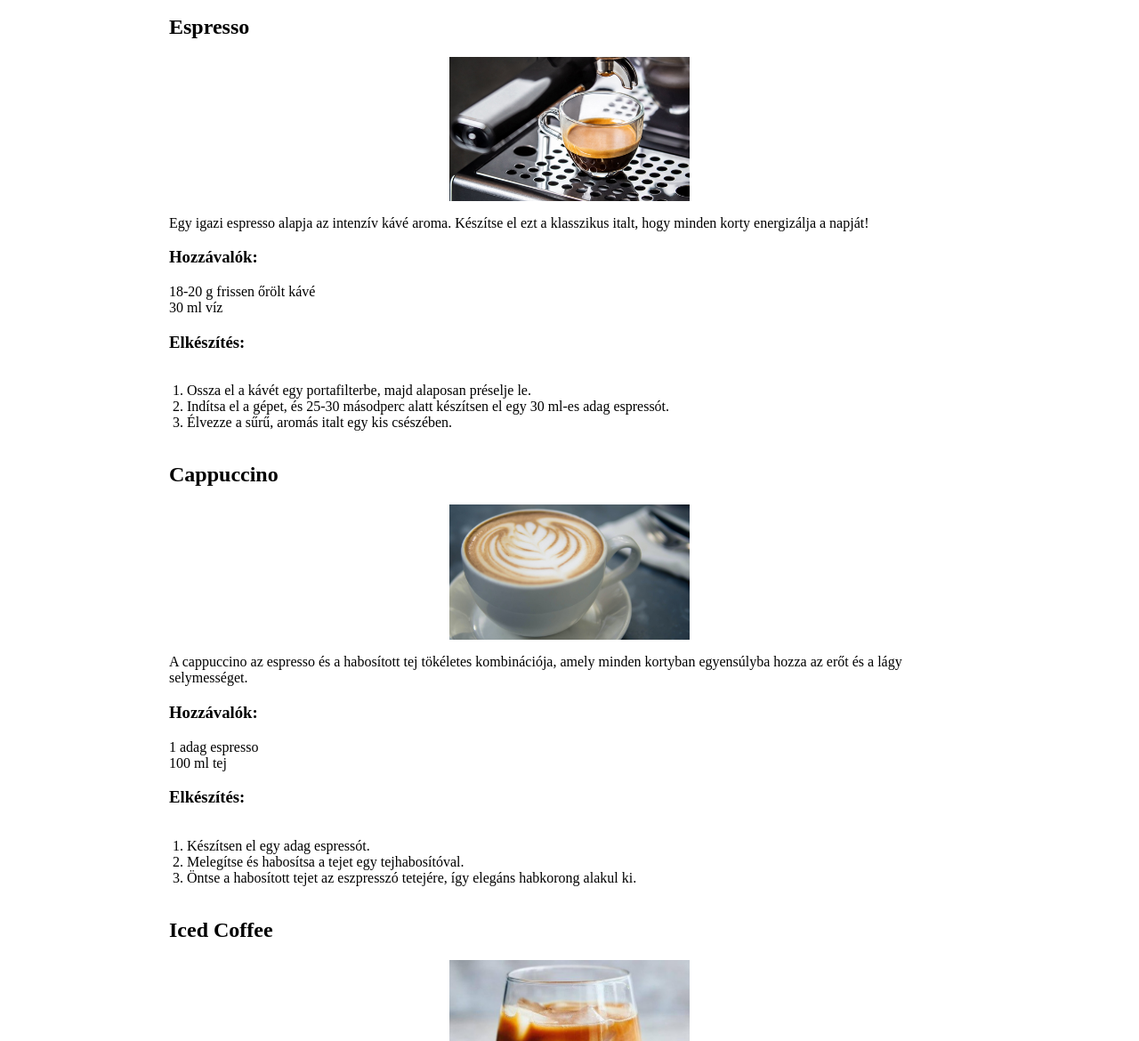
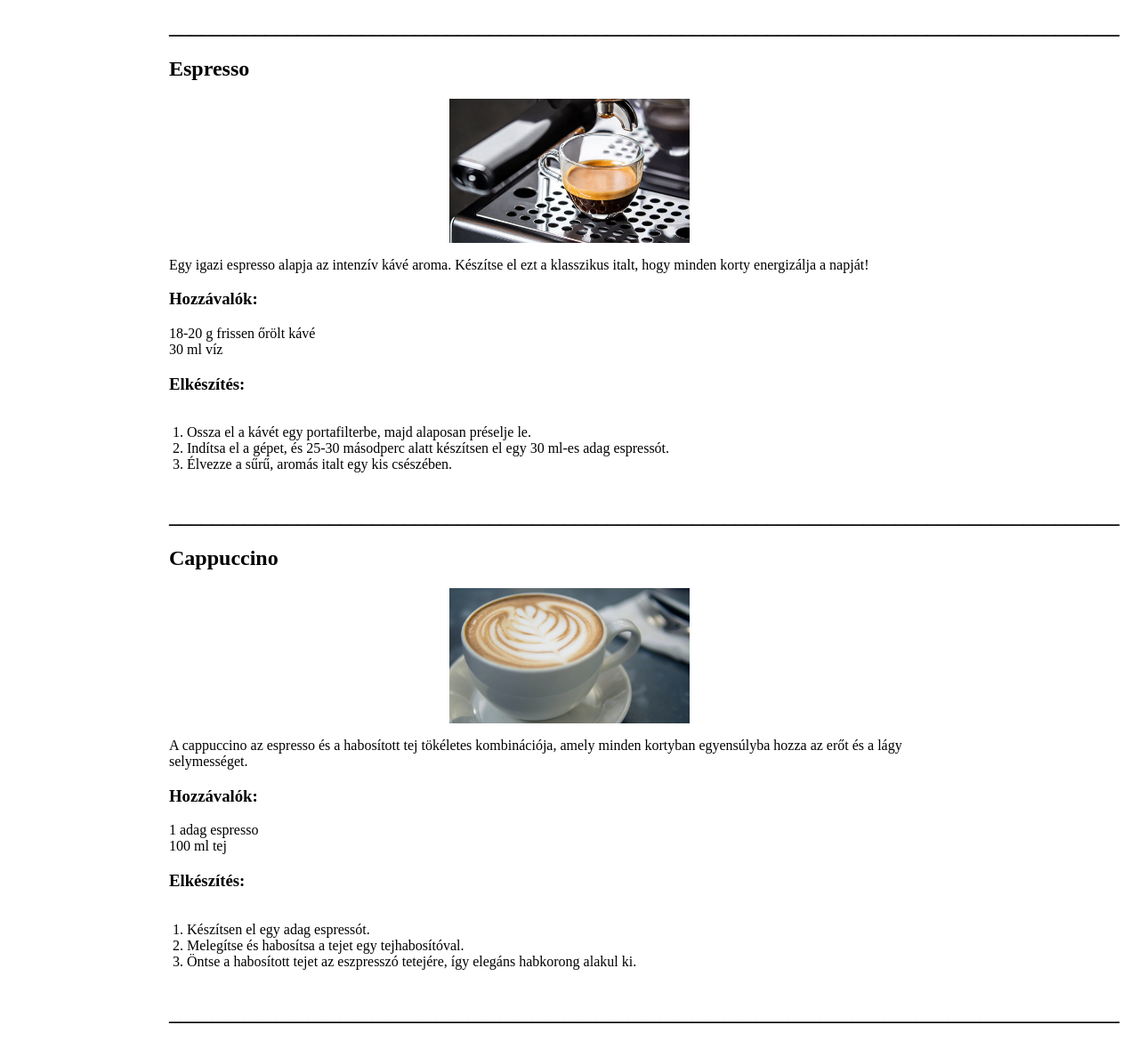
Before and after one commit to belu7111/web-labor-beadando-2025, a plain HTML site: page receptek.html in a window 1280 px wide. Shown: the part 114-1284 px from the top of the page at 89% size. Drawn offline with Linux system fonts and the light colour scheme.

Commit message:
receptek

```diff
--- a/receptek.html
+++ b/receptek.html
@@ -57,7 +57,9 @@
 
       <!-- Espresso recept -->
       <article class="recipe">
+        <h2>_________________________________________________________________________________________</h2>
         <h2>Espresso</h2>
+
         <img src="assets/images/image3.jpg" alt="Espresso" style="max-width:30%;">
         <p>Egy igazi espresso alapja az intenzív kávé aroma. Készítse el ezt a klasszikus italt, hogy minden korty energizálja a napját!</p>
         <h3>Hozzávalók:</h3>
@@ -75,7 +77,9 @@
 
       <!-- Cappuccino recept -->
       <article class="recipe">
+        <h2>_________________________________________________________________________________________</h2>
         <h2>Cappuccino</h2>
+
         <img src="assets/images/image4.jpg" alt="Cappuccino" style="max-width:30%;">
         <p>A cappuccino az espresso és a habosított tej tökéletes kombinációja, amely minden kortyban egyensúlyba hozza az erőt és a lágy selymességet.</p>
         <h3>Hozzávalók:</h3>
@@ -93,7 +97,9 @@
 
       <!-- Iced Coffee recept -->
       <article class="recipe">
+        <h2>_________________________________________________________________________________________</h2>
         <h2>Iced Coffee</h2>
+
         <img src="assets/images/image5.jpg" alt="Iced Coffee" style="max-width:30%;">
         <p>Az Iced Coffee tökéletes választás a forró napokon – frissítő és energizáló, egyaránt élvezet minden kortyban!</p>
         <h3>Hozzávalók:</h3>
```
